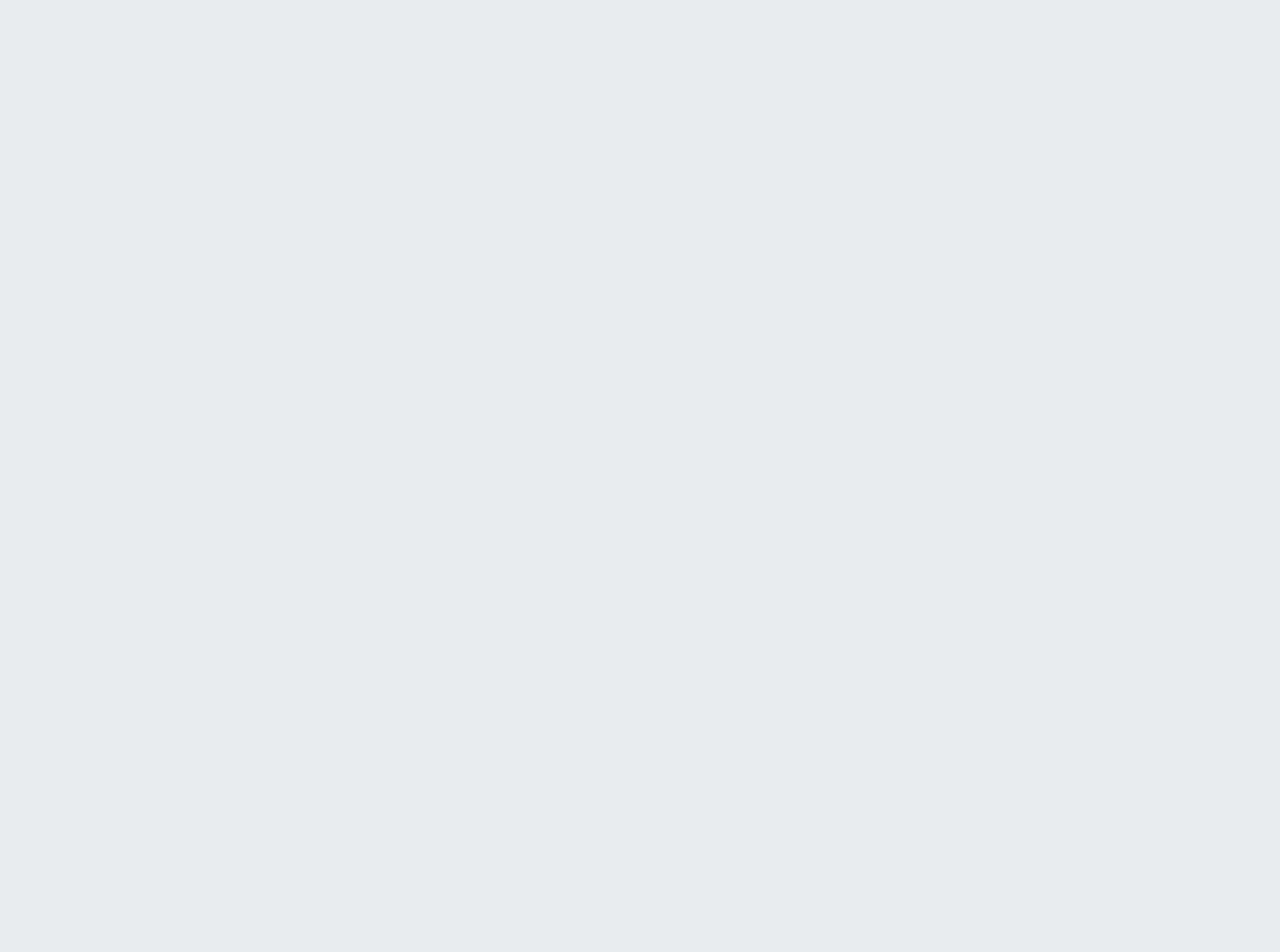
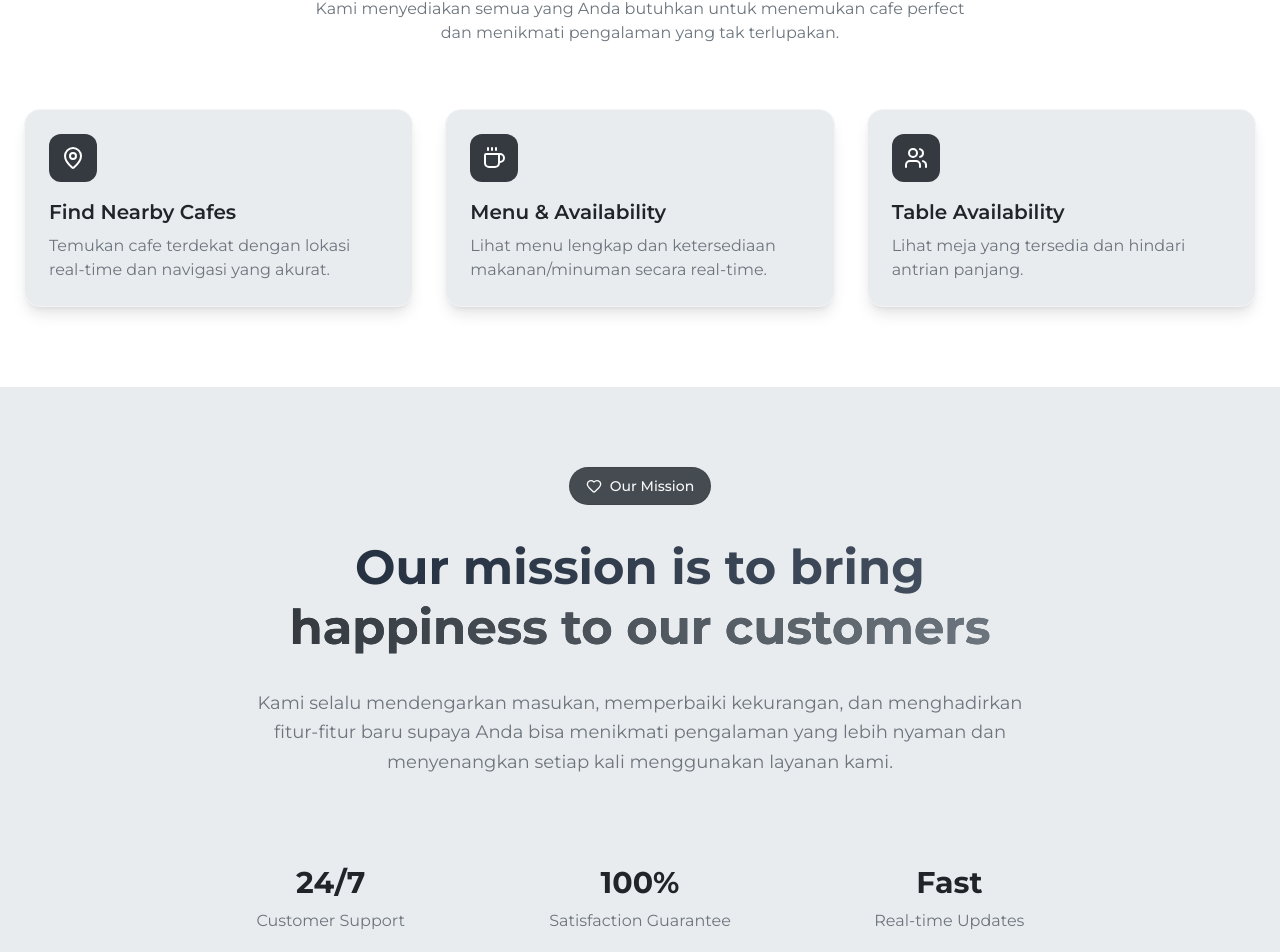
Before and after one commit to gemadp01/frontend-cafe-bbpvp, a React (Vite) app: page / in a window 1280 px wide. Shown: the part 971-1923 px from the top of the page. Before the commit the page ends 880 px from the top, so only its background shows below. Built offline with nearby package versions, Linux system fonts and the light colour scheme.

Commit message:
style(homepage): feature & our mission section

```diff
--- a/src/components/Badge.jsx
+++ b/src/components/Badge.jsx
@@ -37,14 +37,15 @@ const iconSizes = {
 };
 
 const Badge = ({
+  className = "",
   color,
   size = "md",
   rounded,
-  Icon = Coffee,
+  icon: Icon = Coffee,
   text = "Find Your Perfect Cafe",
 }) => {
   return (
-    <div className={clsx(badgeVariants({ color, size, rounded }))}>
+    <div className={clsx(badgeVariants({ color, size, rounded }), className)}>
       {Icon && <Icon className={clsx(iconSizes[size])} />}
       <span className="font-medium">{text}</span>
     </div>
--- /dev/null
+++ b/src/components/Sections/Homepage/FeaturesSection.jsx
@@ -0,0 +1,42 @@
+import Badge from "@/components/Badge";
+import FeatureCard from "@/components/FeatureCard";
+import Layout from "@/components/Layout";
+import { Coffee, MapPin, Users } from "lucide-react";
+
+const FeaturesSection = () => {
+  return (
+    <section className="py-20 bg-white">
+      <div className="container mx-auto px-6">
+        <div className="text-center mb-16">
+          <h2 className="text-4xl font-bold text-primary mb-4">
+            Why Choose Our Platform?
+          </h2>
+          <p className="text-textColor-1 max-w-2xl mx-auto">
+            Kami menyediakan semua yang Anda butuhkan untuk menemukan cafe
+            perfect dan menikmati pengalaman yang tak terlupakan.
+          </p>
+        </div>
+
+        <div className="grid md:grid-cols-2 lg:grid-cols-3 gap-8">
+          <FeatureCard
+            icon={MapPin}
+            title="Find Nearby Cafes"
+            description="Temukan cafe terdekat dengan lokasi real-time dan navigasi yang akurat."
+          />
+          <FeatureCard
+            icon={Coffee}
+            title="Menu & Availability"
+            description="Lihat menu lengkap dan ketersediaan makanan/minuman secara real-time."
+          />
+          <FeatureCard
+            icon={Users}
+            title="Table Availability"
+            description="Lihat meja yang tersedia dan hindari antrian panjang."
+          />
+        </div>
+      </div>
+    </section>
+  );
+};
+
+export default FeaturesSection;
--- a/src/components/Sections/Homepage/HeroSection.jsx
+++ b/src/components/Sections/Homepage/HeroSection.jsx
@@ -19,7 +19,7 @@ const HeroSection = () => {
               </span>
             </h1>
 
-            <p className="text-lg text-gray-600 max-w-md mx-auto lg:mx-0 leading-relaxed">
+            <p className="text-lg text-textColor-1 max-w-md mx-auto lg:mx-0 leading-relaxed">
               Temukan café favorit, lihat meja yang kosong, dan cek menu yang
               lagi ready, semua dari HP kamu.
             </p>
--- /dev/null
+++ b/src/components/Sections/Homepage/MissionSection.jsx
@@ -0,0 +1,46 @@
+import Badge from "@/components/Badge";
+import { Heart } from "lucide-react";
+
+const MissionSection = () => {
+  return (
+    <section className="py-20 ">
+      <div className="container mx-auto px-6 text-center">
+        <div className="max-w-4xl mx-auto">
+          <Badge text="Our Mission" icon={Heart} className="mb-8" />
+
+          <h2 className="text-4xl lg:text-5xl font-bold mb-8 bg-gradient-to-r from-gray-800 to-gray-600 bg-clip-text text-transparent leading-tight">
+            Our mission is to bring
+            <br />
+            <span className="bg-gradient-to-r from-bgColor-2 to-textColor-1 bg-clip-text text-transparent">
+              happiness to our customers
+            </span>
+          </h2>
+
+          <p className="text-lg text-textColor-1 max-w-3xl mx-auto leading-relaxed mb-8">
+            Kami selalu mendengarkan masukan, memperbaiki kekurangan, dan
+            menghadirkan fitur-fitur baru supaya Anda bisa menikmati pengalaman
+            yang lebih nyaman dan menyenangkan setiap kali menggunakan layanan
+            kami.
+          </p>
+
+          <div className="grid md:grid-cols-3 gap-8 mt-16">
+            <div className="text-center p-6">
+              <div className="text-3xl font-bold text-primary mb-2">24/7</div>
+              <div className="text-textColor-1">Customer Support</div>
+            </div>
+            <div className="text-center p-6">
+              <div className="text-3xl font-bold text-primary mb-2">100%</div>
+              <div className="text-textColor-1">Satisfaction Guarantee</div>
+            </div>
+            <div className="text-center p-6">
+              <div className="text-3xl font-bold text-primary mb-2">Fast</div>
+              <div className="text-textColor-1">Real-time Updates</div>
+            </div>
+          </div>
+        </div>
+      </div>
+    </section>
+  );
+};
+
+export default MissionSection;
--- a/src/pages/HomePage.jsx
+++ b/src/pages/HomePage.jsx
@@ -1,5 +1,7 @@
 import Layout from "@/components/Layout";
+import FeaturesSection from "@/components/Sections/Homepage/FeaturesSection";
 import HeroSection from "@/components/Sections/Homepage/HeroSection";
+import MissionSection from "@/components/Sections/Homepage/MissionSection";
 
 const HomePage = () => {
   return (
@@ -7,6 +9,8 @@ const HomePage = () => {
       <Layout>
         {/* New Layout */}
         <HeroSection />
+        <FeaturesSection />
+        <MissionSection />
 
         {/* Oldest Layout */}
         {/* <IntroSection /> */}
```
